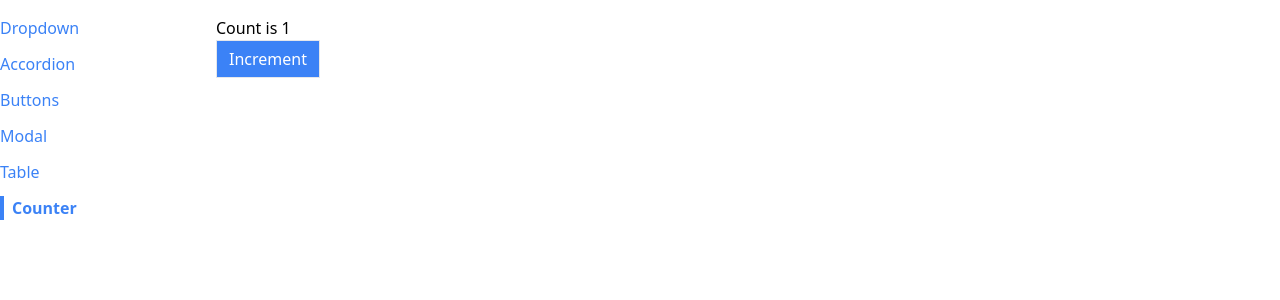
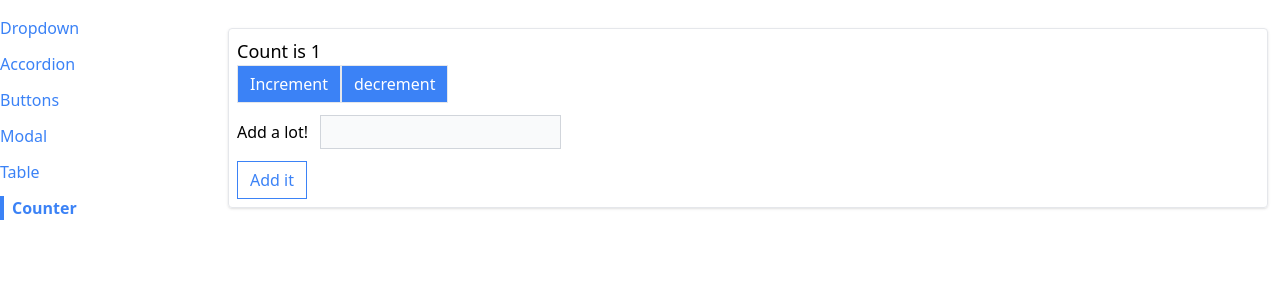
Before and after one commit to Alzubair98/comps, a React (Vite) app: page /counter in a window 1280 px wide. Shown: the top 300 px of the page. Built offline with nearby package versions, Linux system fonts and the light colour scheme.

Commit message:
update counter

```diff
--- a/src/pages/CounterPage.jsx
+++ b/src/pages/CounterPage.jsx
@@ -1,15 +1,51 @@
-import useNumber from "../hooks/use-number";
 import Button from "../component/Button";
+import { useState } from "react";
+import Panel from "../component/Panel";
 
 const CounterPage = ({ initialCount }) => {
-  const { count, increment } = useNumber(initialCount);
+  const [count, setCount] = useState(initialCount);
+  const [valueToAdd, setValueToAdd] = useState(0);
+
+  const increment = () => {
+    setCount(count + 1);
+  };
+
+  const decrement = () => {
+    setCount(count - 1);
+  };
+
+  const handleChange = (event) => {
+    const value = parseInt(event.target.value) || 0;
+    setValueToAdd(value);
+  };
+
+  const handleSubmit = (event) => {
+    event.preventDefault();
+    setCount(valueToAdd);
+  };
+
   return (
-    <div>
-      <h1> Count is {count}</h1>
-      <Button onClick={increment} primary>
-        Increment
-      </Button>
-    </div>
+    <Panel className="m-3">
+      <h1 className="text-lg"> Count is {count}</h1>
+      <div className="flex flex-row">
+        <Button onClick={increment} primary>
+          Increment
+        </Button>
+        <Button onClick={decrement} primary>
+          decrement
+        </Button>
+      </div>
+      <form onSubmit={handleSubmit}>
+        <label>Add a lot!</label>
+        <input
+          value={valueToAdd || ""}
+          onChange={handleChange}
+          type="number"
+          className="p-1 m-3 bg-gray-50 border border-gray-300"
+        />
+        <Button outblue>Add it</Button>
+      </form>
+    </Panel>
   );
 };
 
```
